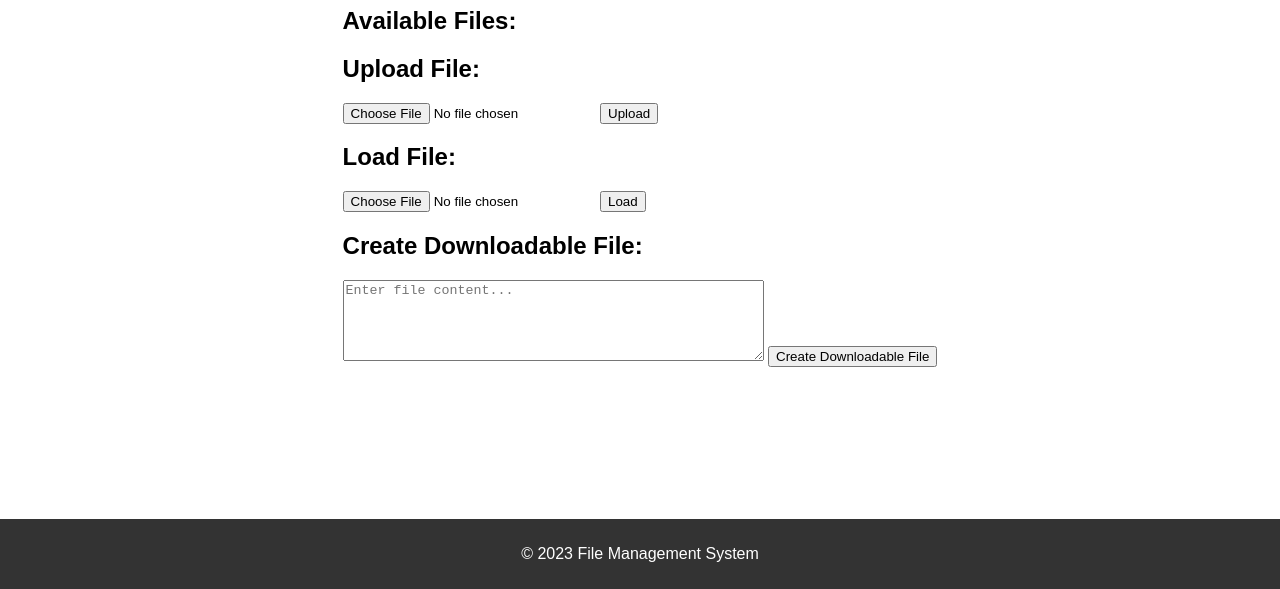
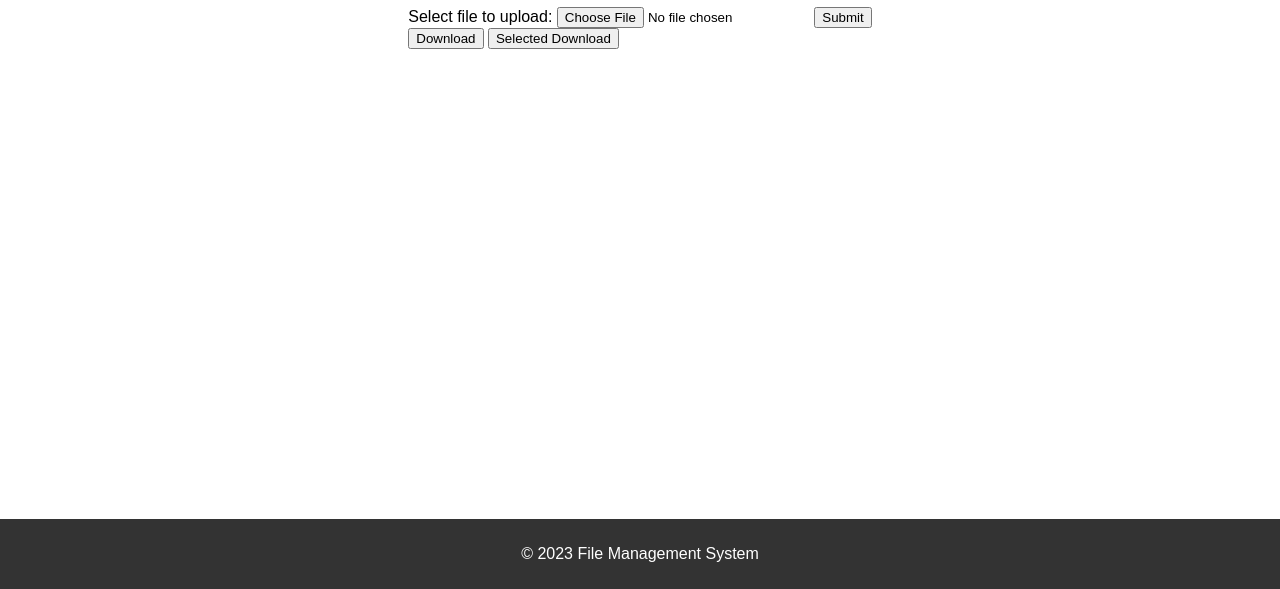
Before and after one commit to JonathanAlexMasc/web-project, a website: page src/mgmt/mgmt.html in a window 1280 px wide. Shown: the part 211-800 px from the top of the page. Drawn offline with Linux system fonts and the light colour scheme.

Commit message:
some updates

```diff
--- a/src/mgmt/mgmt.html
+++ b/src/mgmt/mgmt.html
@@ -23,26 +23,41 @@
     <main>
         <h1>File Management</h1>
 
-        <!-- Display available files -->
-        <h2>Available Files:</h2>
-        <ul id="file-list">
-            <!-- List of available files will be dynamically added here -->
-        </ul>
+        <!--basic structure for a file uploads-->
+        <form action="upload" method="post" enctype="multipart/form-data">
+            Select file to upload:
 
-        <!-- Upload file form -->
-        <h2>Upload File:</h2>
-        <input type="file" id="file-input">
-        <button onclick="uploadFile()">Upload</button>
+            <!--name and id are used as identifiers of the file on the server side-->
+            <input type="file" name="fileToUpload">
+            <input type="submit">
+        </form>
 
-        <!-- Load file form -->
-        <h2>Load File:</h2>
-        <input type="file" id="load-file-input">
-        <button onclick="loadFile()">Load</button>
 
-        <!-- Create downloadable file -->
-        <h2>Create Downloadable File:</h2>
-        <label for="file-content"></label><textarea id="file-content" rows="5" cols="50" placeholder="Enter file content..."></textarea>
-        <button onclick="createDownloadableFile()">Create Downloadable File</button>
+        <!-- if clicked, make a file download popup-->
+        <script>
+            //Script is local to make is easy to see
+
+
+            //html side
+            function download() {
+                //Has to be a separate “page”
+                //this make a URL of root/download
+                // NodeJS’s routes figure out it is to serve a file
+                // instead of html page.
+                window.location.href = "download"
+            }
+
+            function selectedDownload() {
+                //Has to be a separate “page”
+                //this make a URL of root/download
+                // NodeJS’s routes figure out it is to serve a file
+                // instead of html page.
+                window.location.href = "uploads/hidden.txt"
+            }
+        </script>
+        <button onClick="download()">Download</button>
+        <button onClick="selectedDownload()">Selected Download</button>
+        <br>
     </main>
     <footer>
         <p>&copy; 2023 File Management System</p>
```
Also changed, not shown: src/index.js (+7 -0 lines), src/mgmt/mgmt.js (added).
